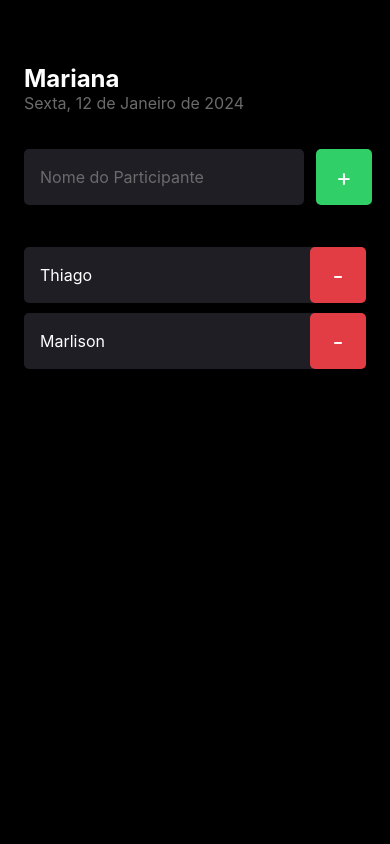
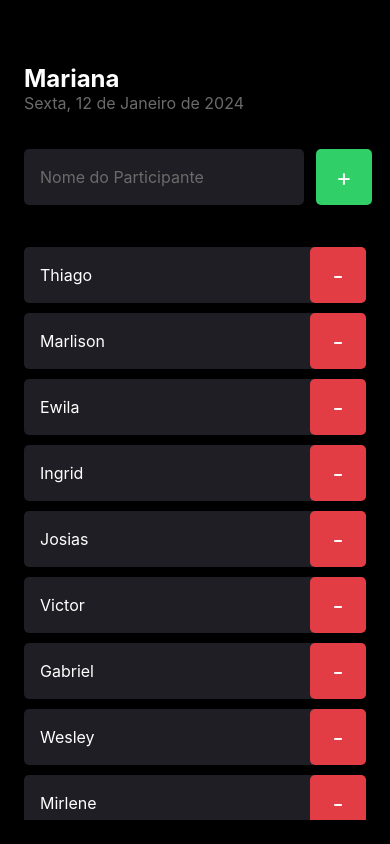
Before and after one commit to larads/iamHere, a React Native app: screen / in a window 390 px wide. Built offline with nearby package versions, Linux system fonts and the light colour scheme.

Commit message:
🦄 activating ScrollView

```diff
--- a/src/screens/Home/index.tsx
+++ b/src/screens/Home/index.tsx
@@ -1,9 +1,10 @@
-import { Text, View, TextInput, TouchableOpacity} from 'react-native';
+import { Text, View, TextInput, TouchableOpacity, ScrollView} from 'react-native';
 import  Style from './styles'
 
 import { Participant } from '../../components/Participant';
 
 export default function Home() {
+  const participants = ['Thiago', 'Marlison', 'Ewila','Ingrid', 'Josias','Victor', 'Gabriel', 'Wesley','Mirlene']
 
   function handleParticipanAdd() {
     console.log('cliquei aq')
@@ -36,13 +37,17 @@ export default function Home() {
         </TouchableOpacity>
       </View>
 
-      <Participant
-        name='Thiago'
-        onRemove={() => handleParticipanRemove("Thiago")}
-      />
-      <Participant
-        name='Marlison'
-        onRemove={() => handleParticipanRemove("Marlison")}  />
+      <ScrollView showsVerticalScrollIndicator={false}>
+        {
+          participants.map(participant => (
+            <Participant
+            key={participant}
+            name={participant}
+            onRemove={() => handleParticipanRemove("Thiago")}
+            />
+            ))
+          }
+      </ScrollView>
     </View>
   )
 }
```
